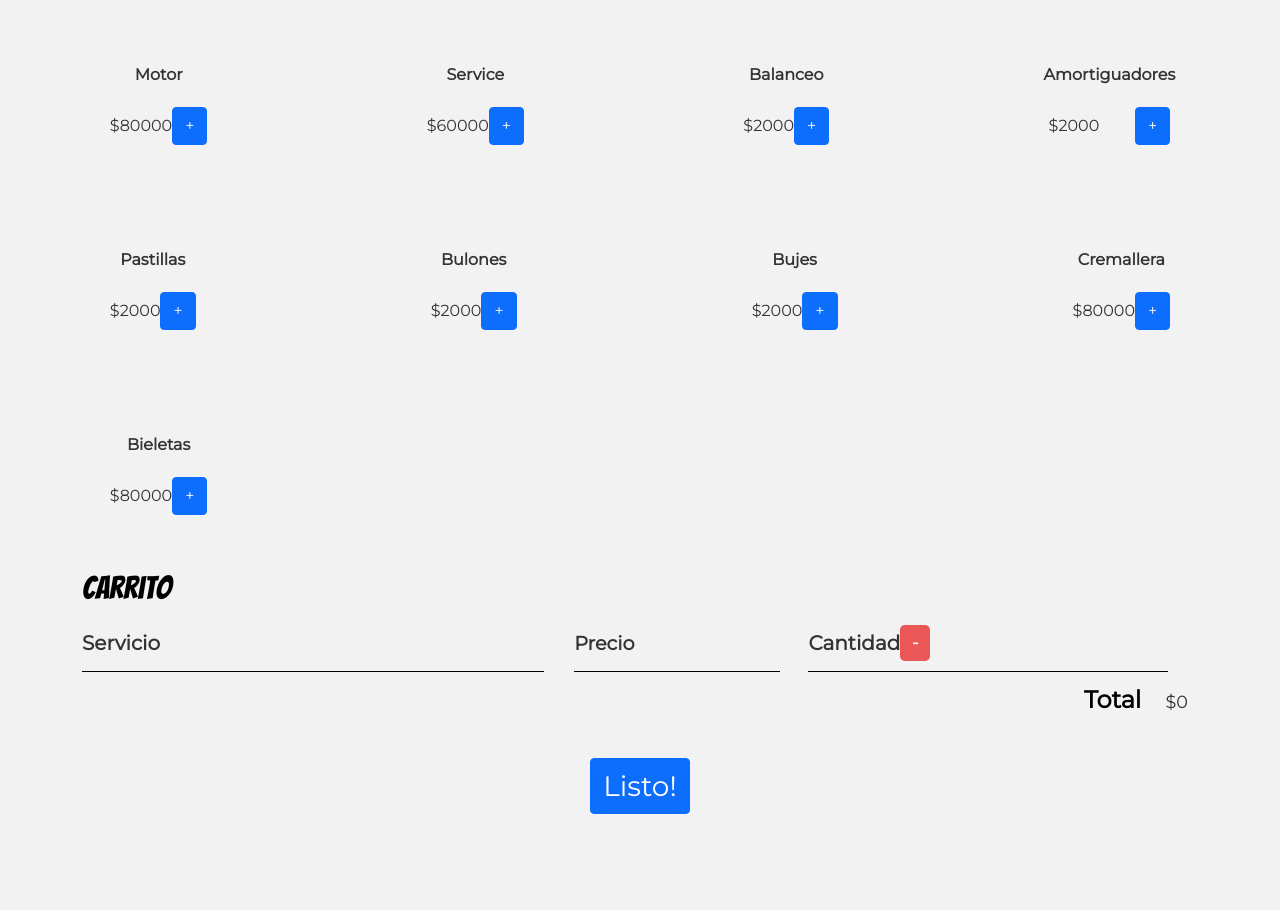
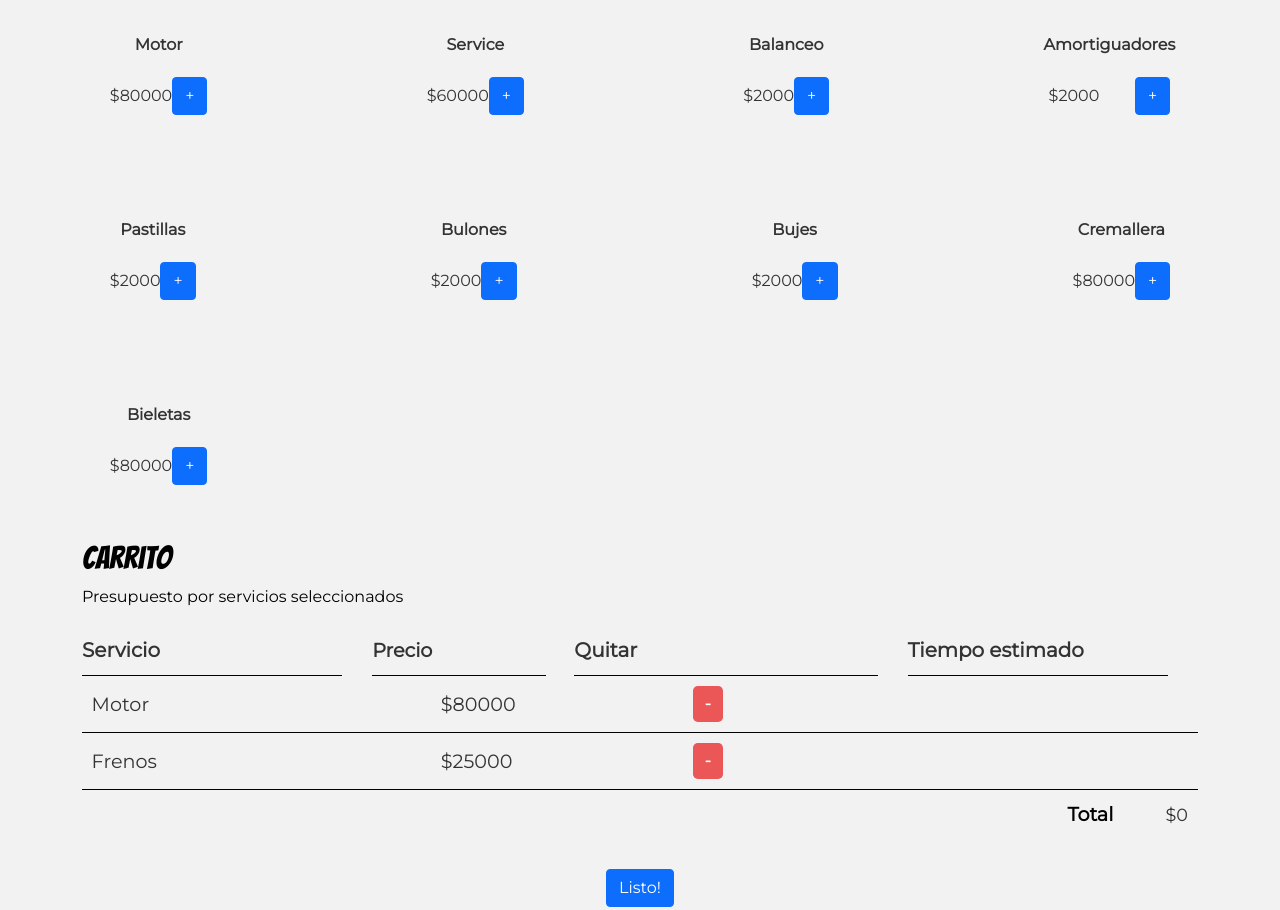
Before and after one commit to FlorcitaHnatiuk/hello-js, a website: page index.html in a window 1280 px wide. Shown: the part 1014-1924 px from the top of the page. Drawn offline with nearby package versions, Linux system fonts and the light colour scheme.

Commit message:
boton remove

```diff
--- a/index.html
+++ b/index.html
@@ -47,14 +47,21 @@
 
     <main class="container-fluid form-signin">
 
-        <div class="title mt-4">
+        <section class="row ">
+
+        <div class="title mt-4 col-lg-6 order-lg-first">
             <h1 id="titulo">tu taller</h1>
+        </div>
 
+        <div class="col col-lg-6 d-lg-block justify-content-end mt-4">
             <button class="darkModeSwitch active" id="switch">
                 <span><i class="fas fa-sun"></i></span>
                 <span><i class="fas fa-moon"></i></span>
             </button>
         </div>
+
+        </section>
+
 
             <div class="usuario m-5">
                 <section id="formulario m-5">
@@ -123,17 +130,46 @@
 
         <section class="container content-section">
             <h2 class="section-header">Carrito</h2>
+            <p>Presupuesto por servicios seleccionados</p>
             <div class="cart-row">
                 <span class="cart-item cart-header cart-column">Servicio</span>
-                <span class="cart-price cart-header cart-column">Precio</span>
-                <span class="cart-quantity cart-header cart-column">Cantidad<button class="btn btn-danger">-</button></span>
+                <span class="cart-item cart-price cart-header cart-column">Precio</span>
+                <span class="cart-item cart-quantity cart-header cart-column">Quitar</span>
+                <span class="cart-item cart-time cart-header cart-column">Tiempo estimado</span>
             </div>
+
             <div class="cart-items">
+                <div class="cart-row">
+                    <div class="cart-item cart-column">
+                        <span class="cart-item-title">Motor</span>
+                    </div>
+                    <span class="cart-price cart-column">$80000</span>
+                    <div class="cart-quantity cart-column">
+
+                        <button class="btn btn-danger" type="button">-</button>
+                    </div>
+                    </div>
+                </div>
+
+                <div class="cart-items">
+                    <div class="cart-row">
+                        <div class="cart-item cart-column">
+                            <span class="cart-item-title">Frenos</span>
+                        </div>
+                        <span class="cart-price cart-column">$25000</span>
+                        <div class="cart-quantity cart-column">
+
+                            <button class="btn btn-danger" type="button">-</button>
+                        </div>
+                        </div>
+                    </div>
             </div>
+
             <div class="cart-total">
-                <strong class="cart-total-title">Total</strong>
+                <strong class="cart-total-title m-5">Total</strong>
                 <span class="cart-total-price">$0</span>
             </div>
+
             <button class="btn btn-primary btn-purchase" type="button">Listo!</button>
         </section>
 
--- a/js/main.js
+++ b/js/main.js
@@ -118,7 +118,7 @@ for (const servicio of servicios) {
             <span class="shop-item-title">${servicio.nombre}</span>
                     <div class="shop-item-details">
                         <span class="shop-item-price">$${servicio.precio}</span>
-                        <button class="btn btn-primary shop-item-button" type="button">+</button>
+                        <span><button class="btn btn-primary shop-item-button" type="button">+</button></span>
                     </div>
                 </div>
 
@@ -148,3 +148,13 @@ const menorMayor = servicios.sort((servicio1, servicio2) => {
     return servicio1.precio - servicio2.precio
 })
 console.log(menorMayor);
+
+let removeButtons = document.getElementsByClassName('btn-danger');
+console.log(removeButtons);
+for (let i = 0; i < removeButtons.length; i++) {
+    let button = removeButtons[i];
+    button.addEventListener('click', function(event) {
+        let buttonClicked = event.target
+        buttonClicked.parentElement.parentElement.remove()
+    })
+}
--- a/scss/estilo.scss
+++ b/scss/estilo.scss
@@ -186,6 +186,7 @@ div#text {
     font-weight: bold;
     font-size: 1.25em;
     color: #333;
+    text-align: center;
 }
 
 .cart-column {
@@ -202,7 +203,7 @@ div#text {
 }
 
 .cart-item {
-    width: 45%;
+    width: 30%;
 }
 
 .cart-price {
@@ -268,7 +269,7 @@ div#text {
 
 .cart-total-title {
     font-weight: bold;
-    font-size: 1.5em;
+    font-size: 1.2em;
     color: black;
     margin-right: 20px;
 }
@@ -281,7 +282,7 @@ div#text {
 .btn-purchase {
     display: block;
     margin: 40px auto 80px auto;
-    font-size: 1.75em;
+    font-size: 1em;
 }
 
 footer {
```
Also changed, not shown: css/style.css.
